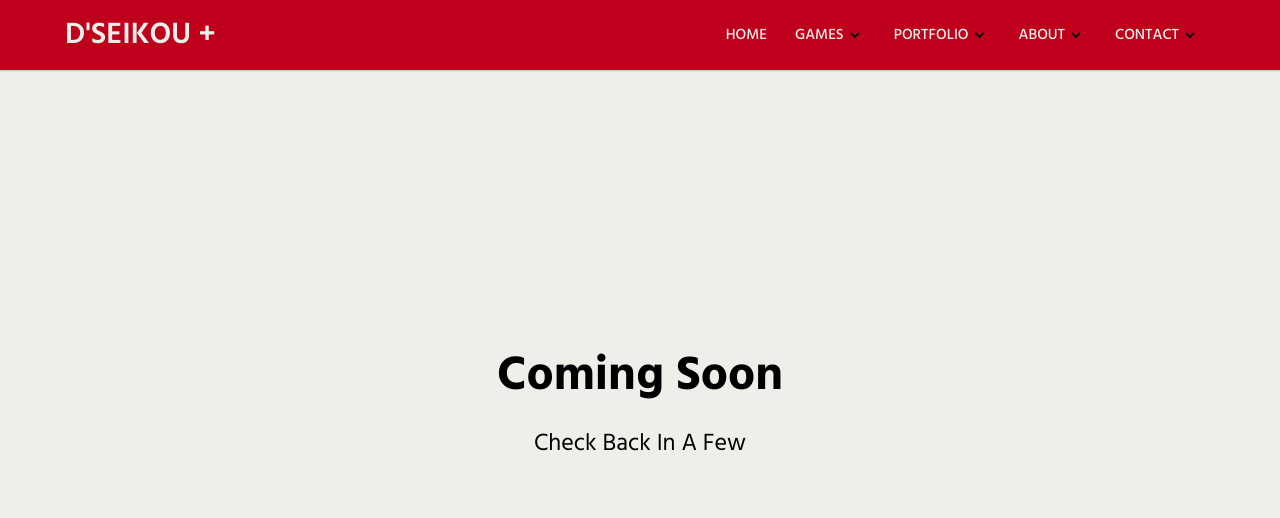
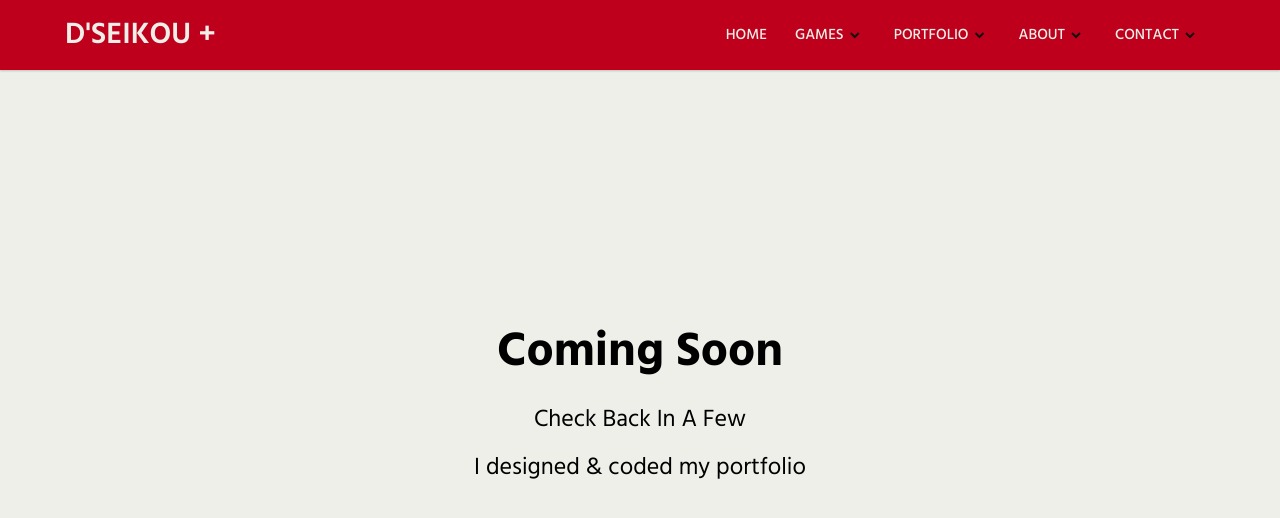
Before and after one commit to dinalediseko/dseikou, a plain HTML site: page developer/developer.html in a window 1280 px wide. Drawn offline with nearby package versions, Linux system fonts and the light colour scheme.

Commit message:
Update developer.html
I coded the portfolio text

```diff
--- a/developer/developer.html
+++ b/developer/developer.html
@@ -74,6 +74,7 @@
         <div class="text">
             <h1>Coming Soon</h1>
             <p>Check Back In A Few</p>
+            <p>I designed & coded my portfolio</p>
         </div>
         <div class="paintbrush"></div>
     </div>
```
